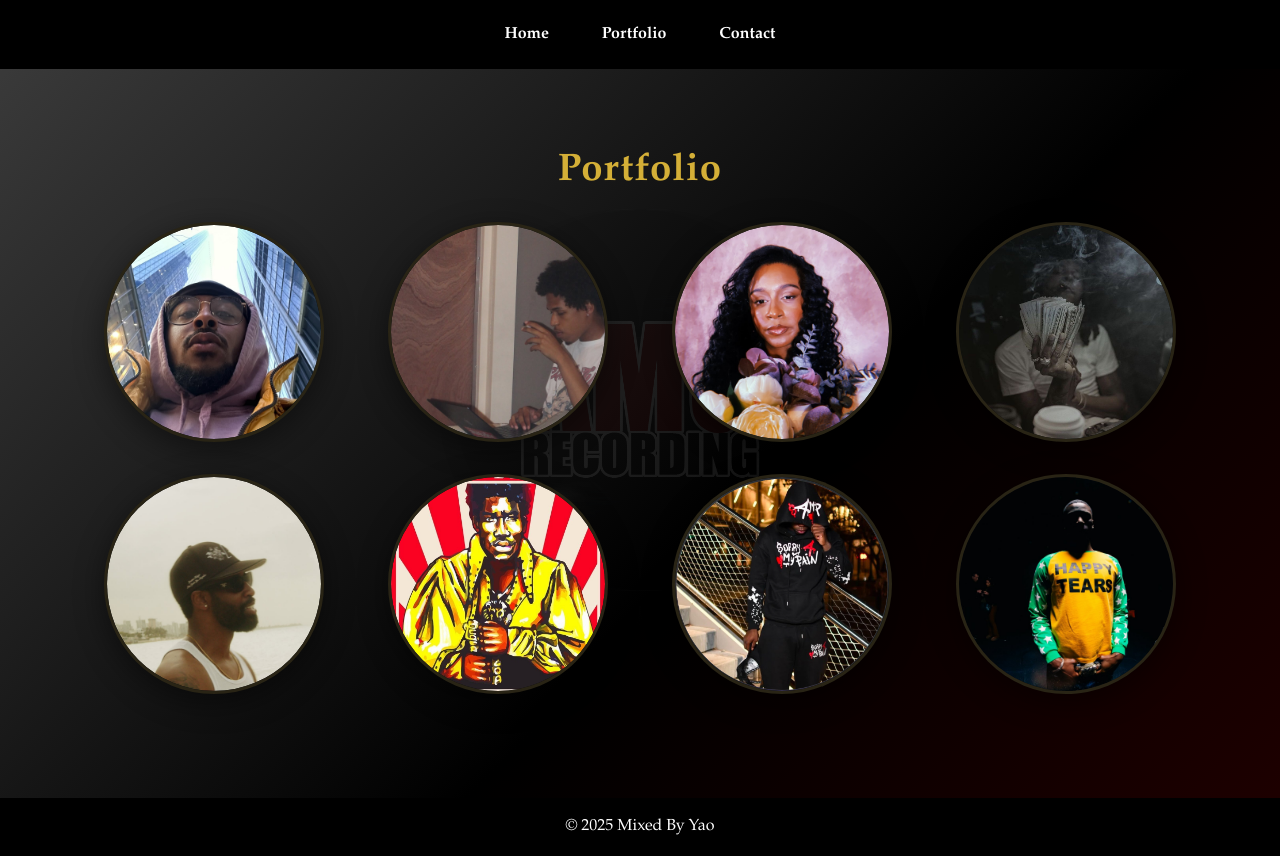
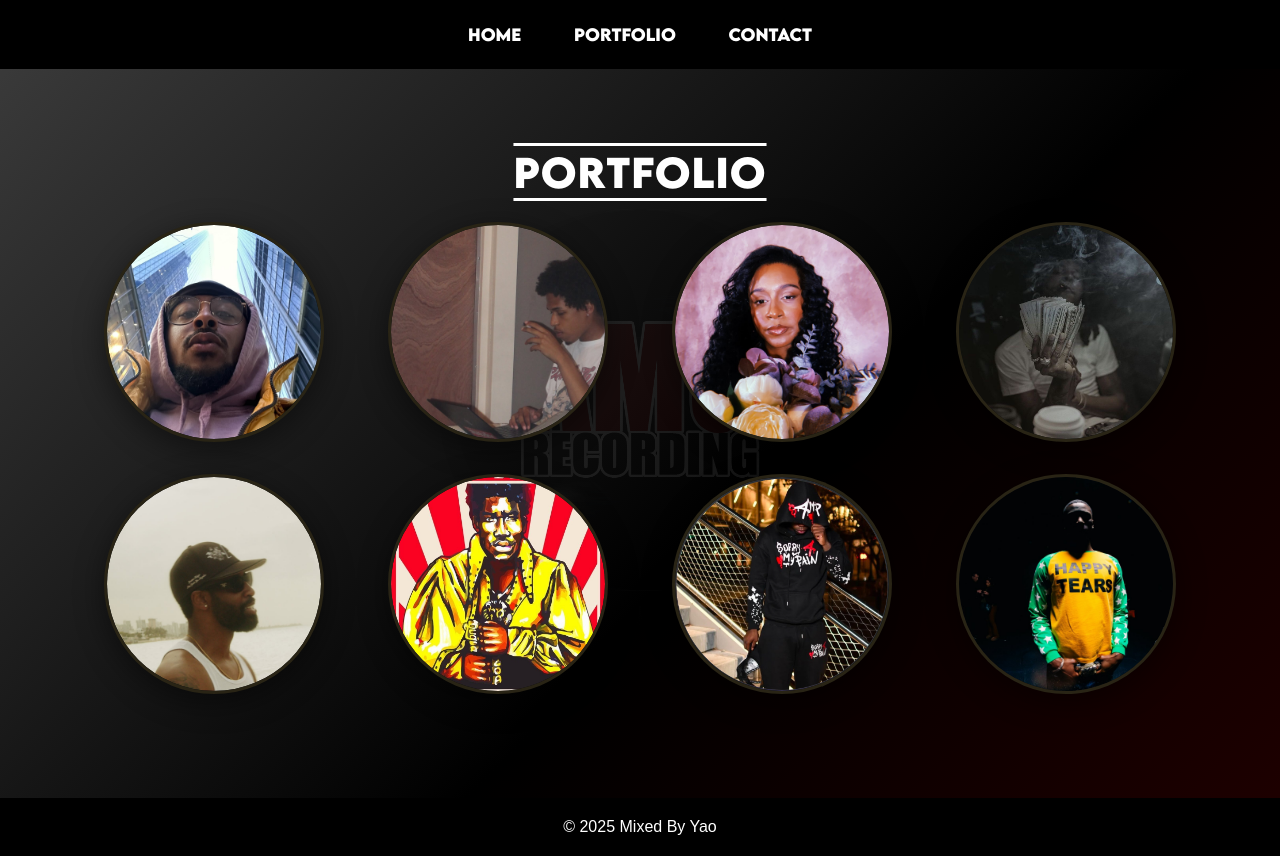
Before and after one commit to YaoMixedIt/MixedByYao-site, a plain HTML site: page portfolio.html in a window 1280 px wide. Drawn offline with Linux system fonts and the light colour scheme.

Commit message:
Initial commit

```diff
--- a/css/styles.css
+++ b/css/styles.css
@@ -17,12 +17,40 @@
 }
 
 /* ===========================
+   Font import
+   =========================== */
+/* Regular */
+@font-face {
+  font-family: 'LemonMilkRegular';
+  src: url('../assets/fonts/lemon_milk/LEMONMILK-Regular.otf') format('opentype');
+  font-weight: 400;
+  font-style: normal;
+}
+
+/* Medium */
+@font-face {
+  font-family: 'LemonMilkBold';
+  src: url('../assets/fonts/lemon_milk/LEMONMILK-Bold.otf') format('opentype');
+  font-weight: 500;
+  font-style: normal;
+}
+
+/* Light */
+@font-face {
+  font-family: 'LemonMilkLight';
+  src: url('../assets/fonts/lemon_milk/LEMONMILK-Light.otf') format('opentype');
+  font-weight: 300;
+  font-style: normal;
+}
+
+
+/* ===========================
    Reset & base typography
    =========================== */
 * { box-sizing: border-box; margin: 0; padding: 0; }
 html,body { height: 100%; }
 body {
-  font-family: 'Garamond', serif;
+  font-family: Arial, Helvetica, sans-serif, sans-serif;
   color: var(--words);
   line-height: 1.6;
   background: linear-gradient(-45deg, var(--pri), var(--tri), var(--accent), var(--gold));
@@ -69,6 +97,7 @@ nav ul { list-style:none; display:flex; gap:2rem; justify-content:center; align-
 nav a {
   color: var(--words);
   text-decoration: none;
+  font-family: 'lemonmilkbold', Arial, sans-serif;
   font-weight: 600;
   font-size: 1rem;
   padding: 0.35rem 0.65rem;
@@ -114,10 +143,15 @@ section { margin-bottom: 3rem; }
    =========================== */
 .portfolio { text-align: center; margin: 2.5rem auto; }
 .portfolio h2 {
-  color: var(--gold);
+  color: var(--words);
+  font-family: 'lemonmilkbold', Arial, sans-serif;
+  text-decoration-line: overline underline;
+  text-underline-offset: 10px;
+  text-decoration-style: var(--tri);
   font-size: 2.4rem;
   letter-spacing: 1px;
   margin-bottom: 1.25rem;
+
 }
 
 /* grid: responsive, fills width */
@@ -222,8 +256,9 @@ section { margin-bottom: 3rem; }
    Other sections (About / Testimonials / Contact)
    kept brief and consistent with palette
    =========================== */
-.about-wrapper { display:flex; gap:2rem; align-items:center; justify-content:space-between; flex-wrap:wrap; margin: 3rem auto; padding: 0 1rem; }
-.about-me { background:#1c1c1c; padding:1.5rem; border-radius:10px; box-shadow: 0 8px 20px rgba(0,0,0,0.45); width:60%; color:var(--white); }
+.about-wrapper { display:flex; gap:2rem; align-items:center; justify-content:space-between; flex-wrap:wrap; margin: 3rem auto; padding: 0 1rem }
+.about-me { background:#1c1c1c; padding:1.5rem; border-radius:10px; box-shadow: 0 8px 20px rgba(0,0,0,0.45); width:60%; color:var(--white);}
+.about-me h2 { color:var(--gold); font-family: 'lemonmilkbold', Arial, sans-serif; text-decoration-line: overline underline; text-underline-offset: 7px; margin-bottom:1rem; }
 .about-photo { width:35%; min-width:260px; text-align:center; }
 .about-photo img { max-width:350px; border-radius:14px; border:3px solid var(--gold); }
 
--- a/js/portfolio.js
+++ b/js/portfolio.js
@@ -77,7 +77,7 @@ document.addEventListener('DOMContentLoaded', () => {
         if (audioContext && audioContext.state === 'suspended') {
           try { await audioContext.resume(); } catch(e) {}
         }
-        audioEl.volume = 0.8;
+        audioEl.volume = 0.9;
         audioEl.currentTime = 0;
         await audioEl.play().catch(() => { /* fail silently */ });
         cardEl.classList.add('playing');
```
Also changed, not shown: contact.html (+11 -8 lines), assets/fonts/lemon_milk/LEMONMILK-Bold.otf (added), assets/fonts/lemon_milk/LEMONMILK-BoldItalic.otf (added), assets/fonts/lemon_milk/LEMONMILK-Light.otf (added), assets/fonts/lemon_milk/LEMONMILK-LightItalic.otf (added), assets/fonts/lemon_milk/LEMONMILK-Medium.otf (added), assets/fonts/lemon_milk/LEMONMILK-MediumItalic.otf (added), assets/fonts/lemon_milk/LEMONMILK-Regular.otf (added), assets/fonts/lemon_milk/LEMONMILK-RegularItalic.otf (added), assets/fonts/lemon_milk/Lemon Milk Demo 1.png (added), assets/fonts/lemon_milk/Lemon Milk Demo 2.png (added), assets/fonts/lemon_milk/Lemon Milk Demo 3.png (added), assets/fonts/lemon_milk/READ_ME.txt (added), 3 other files.
